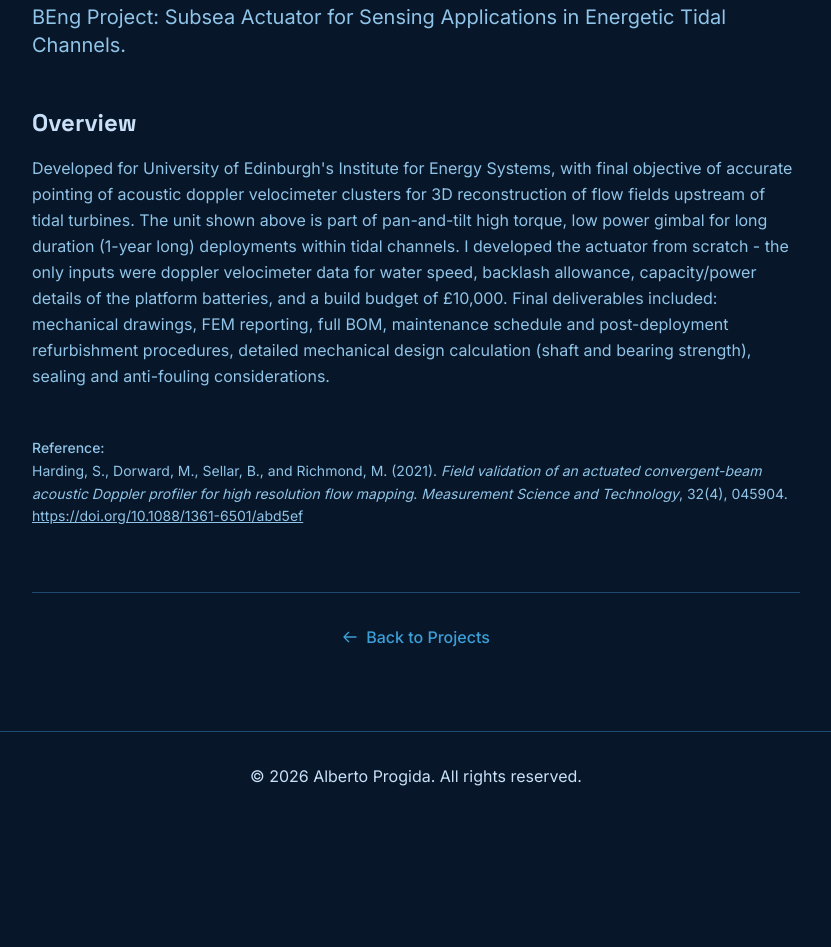
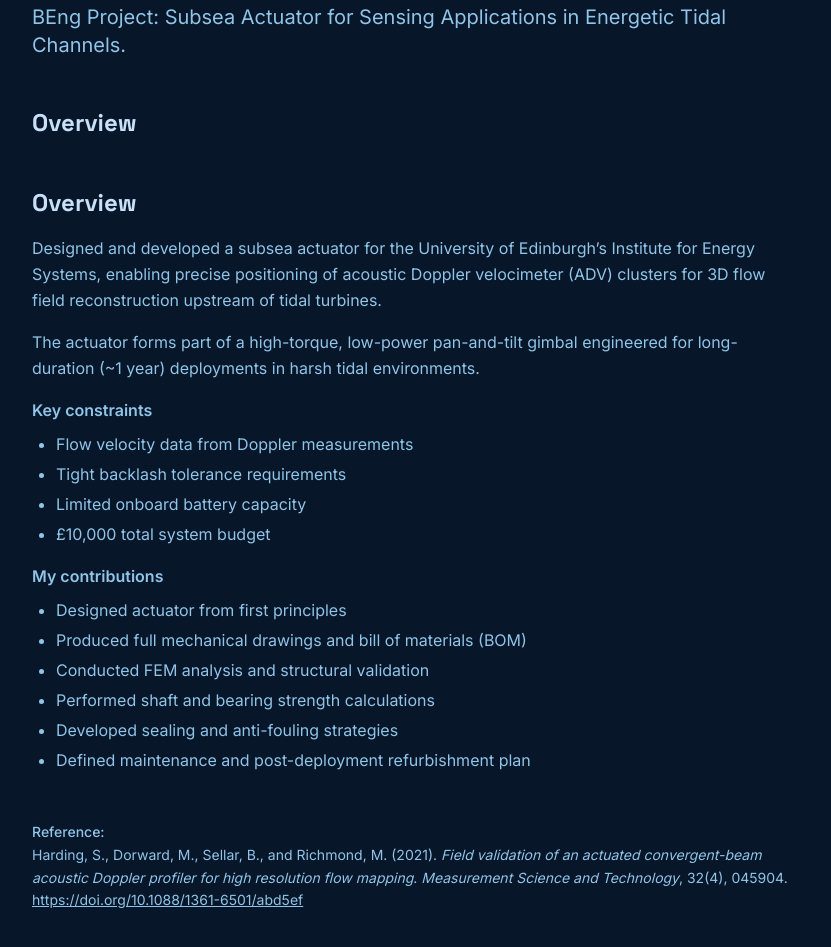
Before and after one commit to albertoprogida/albertoprogida.github.io, a plain HTML site: page portfolio/mechanisms.html in a window 1280 px wide. Shown: the part 831-1778 px from the top of the page, without its empty margins (224-1055 px from the left). Before the commit the page ends 1651 px from the top, so only its background shows below. Drawn offline with nearby package versions, Linux system fonts and the light colour scheme.

Commit message:
Revise overview of subsea actuator project
Updated the overview section of the subsea actuator project to provide a clearer description of its design, functionality, and constraints. Added details on key constraints and contributions.

```diff
--- a/portfolio/mechanisms.html
+++ b/portfolio/mechanisms.html
@@ -94,9 +94,41 @@
                 </p>
 
                 <h2 class="text-2xl font-bold text-[#2c1810] dark:text-[#c8e0f8] mt-12 mb-4">Overview</h2>
-                <p class="mb-6 text-[#5a3820] dark:text-[#90c4e8] leading-relaxed">
-                    Developed for University of Edinburgh's Institute for Energy Systems, with final objective of accurate pointing of acoustic doppler velocimeter clusters for 3D reconstruction of flow fields upstream of tidal turbines. The unit shown above is part of pan-and-tilt high torque, low power gimbal for long duration (1-year long) deployments within tidal channels. I developed the actuator from scratch - the only inputs were doppler velocimeter data for water speed, backlash allowance, capacity/power details of the platform batteries, and a build budget of £10,000. Final deliverables included: mechanical drawings, FEM reporting, full BOM, maintenance schedule and post-deployment refurbishment procedures, detailed mechanical design calculation (shaft and bearing strength), sealing and anti-fouling considerations.
-                </p>
+                <h2 class="text-2xl font-bold text-[#2c1810] dark:text-[#c8e0f8] mt-12 mb-4">Overview</h2>
+
+<div class="mb-6 text-[#5a3820] dark:text-[#90c4e8] leading-relaxed space-y-4">
+
+  <p>
+    Designed and developed a subsea actuator for the University of Edinburgh’s Institute for Energy Systems, enabling precise positioning of acoustic Doppler velocimeter (ADV) clusters for 3D flow field reconstruction upstream of tidal turbines.
+  </p>
+
+  <p>
+    The actuator forms part of a high-torque, low-power pan-and-tilt gimbal engineered for long-duration (~1 year) deployments in harsh tidal environments.
+  </p>
+
+  <div>
+    <span class="font-semibold">Key constraints</span>
+    <ul class="list-disc pl-6 mt-2 space-y-1">
+      <li>Flow velocity data from Doppler measurements</li>
+      <li>Tight backlash tolerance requirements</li>
+      <li>Limited onboard battery capacity</li>
+      <li>£10,000 total system budget</li>
+    </ul>
+  </div>
+
+  <div>
+    <span class="font-semibold">My contributions</span>
+    <ul class="list-disc pl-6 mt-2 space-y-1">
+      <li>Designed actuator from first principles</li>
+      <li>Produced full mechanical drawings and bill of materials (BOM)</li>
+      <li>Conducted FEM analysis and structural validation</li>
+      <li>Performed shaft and bearing strength calculations</li>
+      <li>Developed sealing and anti-fouling strategies</li>
+      <li>Defined maintenance and post-deployment refurbishment plan</li>
+    </ul>
+  </div>
+
+</div>
             </div>
 
             <div class="mt-12 text-sm text-[#5a3820] dark:text-[#90c4e8] leading-relaxed">
```
